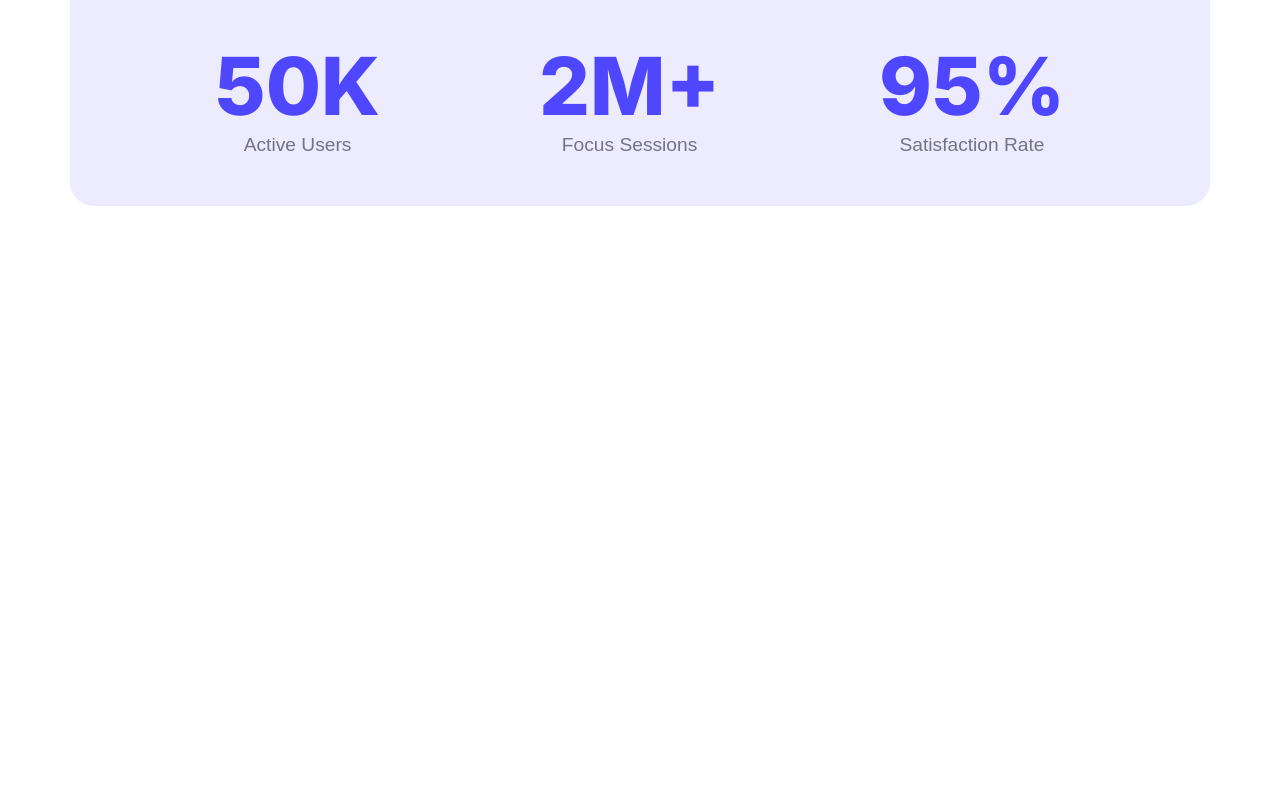
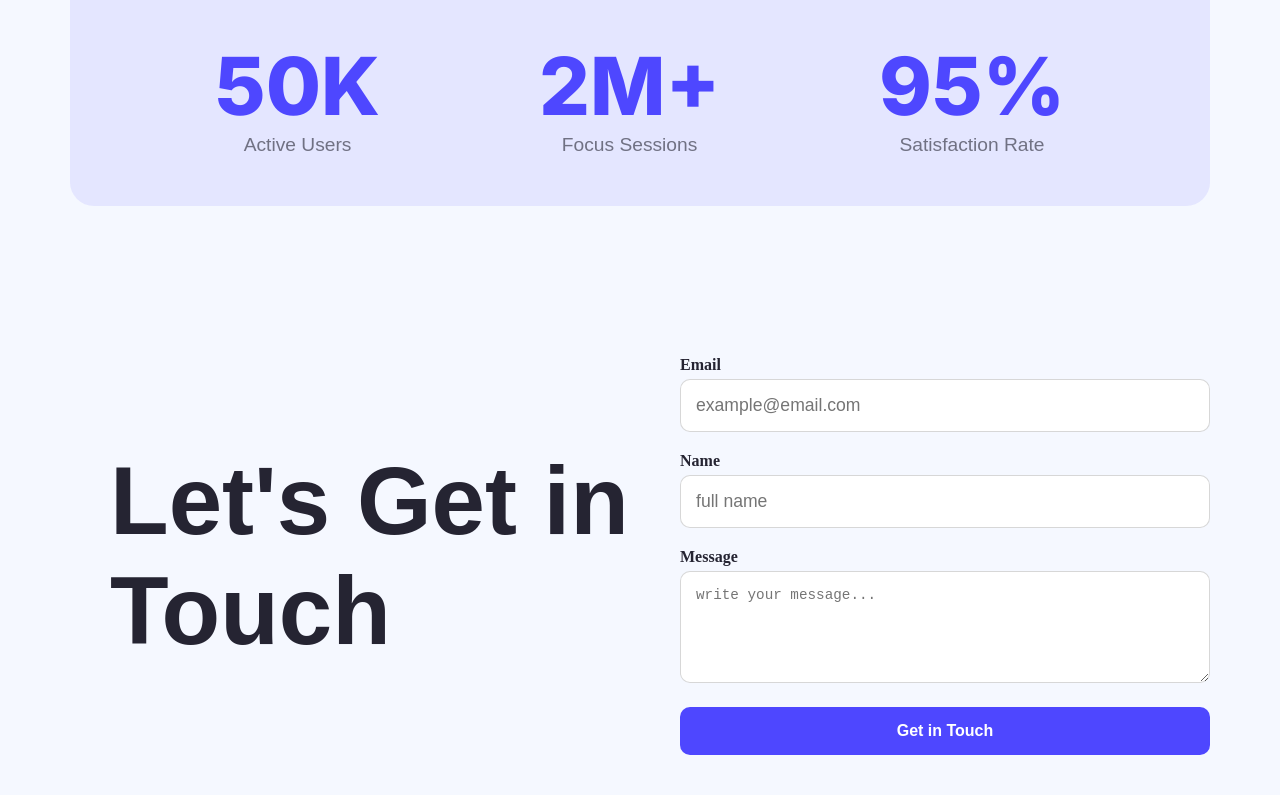
Before and after one commit to Turzo02/Assignment-01, a plain HTML site: page index.html in a window 1280 px wide. Shown: the part 1358-2153 px from the top of the page. Before the commit the page ends 1674 px from the top, so only its background shows below. Drawn offline with Linux system fonts and the light colour scheme.

Commit message:
Added In Touch Section

```diff
--- a/index.html
+++ b/index.html
@@ -14,6 +14,7 @@
 </head>
 
 <body>
+
 
 
   <header>
@@ -69,6 +70,30 @@
     </section>
 
 
+      <section class="contact-container">
+
+    <div class="contact-left">
+      <h1>Let's Get in Touch</h1>
+    </div>
+    <div class="contact-right">
+      <form>
+        <div class="form-group">
+          <label for="email">Email</label>
+          <input type="email" id="email" name="email" placeholder="example@email.com" required>
+        </div>
+        <div class="form-group">
+          <label for="name">Name</label>
+          <input type="text" id="name" name="name" placeholder="full name" required>
+        </div>
+        <div class="form-group">
+          <label for="message">Message</label>
+          <textarea id="message" name="message" placeholder="write your message..." rows="5" required></textarea>
+        </div>
+        <button type="submit" class="submit-button btn">Get in Touch</button>
+      </form>
+    </div>
+  </section>
+
   </main>
 
   <footer>
--- a/styles.css
+++ b/styles.css
@@ -2,6 +2,9 @@
   margin: 0;
   padding: 0;
   box-sizing: border-box;
+}
+body {
+  background-color: #f5f8ff;
 }
 header {
   background-image: url(Images/Hero-bg.png);
@@ -31,6 +34,7 @@ header {
   background-color: crimson;
   transform: scale(1.05);
   box-shadow: 5px 5px 10px rgba(220, 20, 60, 0.25);
+  transform: translateY(-5px);
 }
 
 .navbar {
@@ -102,7 +106,7 @@ header {
   width: 1140px;
   margin: 110px auto;
   border-radius: 24px;
-  padding:50px  50px;
+  padding: 50px 50px;
 }
 .users-content {
   width: 850px;
@@ -114,7 +118,7 @@ header {
 
 .users-title {
   text-align: center;
-  margin-bottom:40px;
+  margin-bottom: 40px;
 }
 
 .users-title h1 {
@@ -122,9 +126,7 @@ header {
   font-family: "Raleway", sans-serif;
   font-optical-sizing: auto;
   font-weight: bold;
-
 }
-
 
 .users-left,
 .users-center,
@@ -136,11 +138,10 @@ header {
   font-size: 5em;
   color: #4e47ff;
 
- font-family: "Inter", sans-serif;
+  font-family: "Inter", sans-serif;
   font-optical-sizing: auto;
   font-style: normal;
   font-weight: 800;
-
 }
 
 .bottom-label {
@@ -150,3 +151,57 @@ header {
   font-optical-sizing: auto;
   font-weight: normal;
 }
+
+.contact-container {
+  display: flex;
+  border-radius: 5px;
+  width: 1140px;
+  margin: 0 auto;
+}
+.contact-left {
+  flex: 1;
+  display: flex;
+  align-items: center;
+  justify-content: center;
+  padding: 40px;
+}
+
+.contact-left h1 {
+  font-size: 6em;
+  color: #252432;
+  text-align: left;
+  font-family: "Raleway", sans-serif;
+  font-optical-sizing: auto;
+  font-weight: 600;
+}
+
+.contact-right {
+  flex: 1;
+  padding: 40px 0px;
+}
+
+.form-group {
+  margin-bottom: 20px;
+}
+
+.form-group label {
+  display: block;
+  margin-bottom: 5px;
+  color: #252432;
+  font-weight: 600;
+}
+
+.form-group input[type="email"],
+.form-group input[type="text"],
+.form-group textarea {
+  width: 100%;
+  padding: 15px 15px;
+  border: none;
+  border-radius: 10px;
+  font-size: 1.1em;
+  border: 1px solid rgba(0, 0, 0, 0.158);
+}
+
+.submit-button {
+  width: 100%;
+}
```
